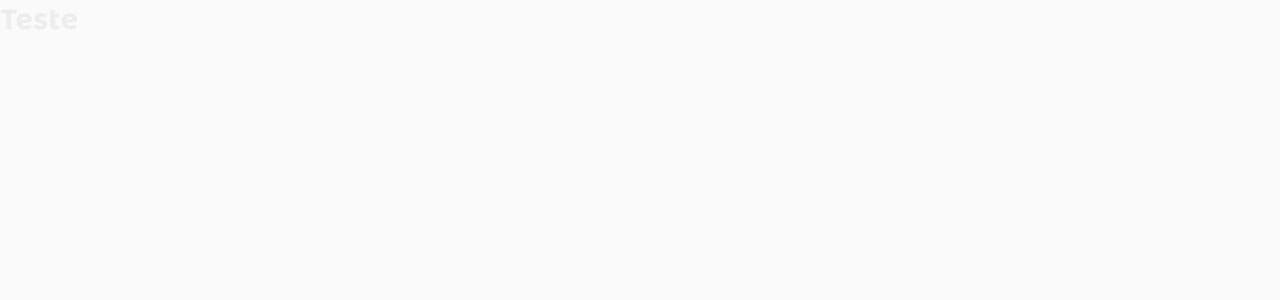
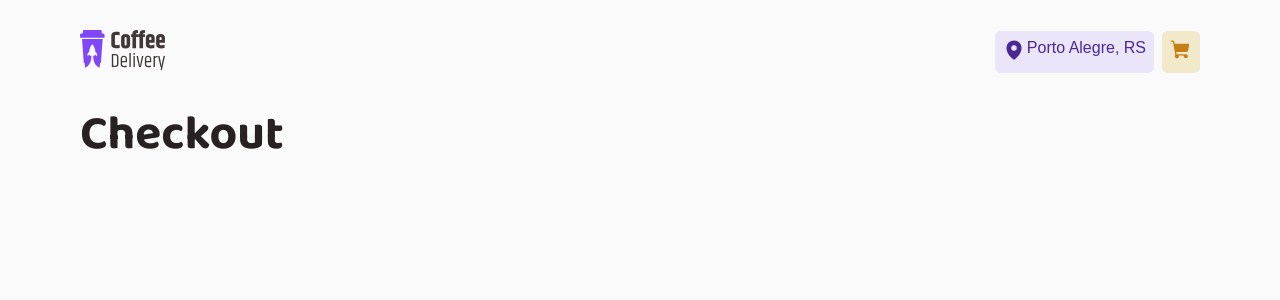
Before and after one commit to dandevweb/coffee-delivery-react, a React (Vite) app: page /checkout in a window 1280 px wide. Shown: the top 300 px of the page. Built offline with nearby package versions, Linux system fonts and the light colour scheme.

Commit message:
Created Header component

```diff
--- a/src/App.tsx
+++ b/src/App.tsx
@@ -1,12 +1,15 @@
-import { ThemeProvider } from "styled-components";
-import { GlobalStyle } from "./styles/global";
-import { defaultTheme } from "./styles/themes/default";
+import { BrowserRouter } from 'react-router-dom'
+import { ThemeProvider } from 'styled-components'
+import { Router } from './routes'
+import { GlobalStyle } from './styles/global'
+import { defaultTheme } from './styles/themes/default'
 
 export function App() {
-
   return (
     <ThemeProvider theme={defaultTheme}>
-      <h1>Teste</h1>
+      <BrowserRouter>
+        <Router />
+      </BrowserRouter>
       <GlobalStyle />
     </ThemeProvider>
   )
--- /dev/null
+++ b/src/components/Header/index.tsx
@@ -0,0 +1,27 @@
+import { CartButton, LocationButton, NavContainer } from './styles'
+import logo from '../../assets/coffee-logo.svg'
+import { NavLink } from 'react-router-dom'
+import { MapPin, ShoppingCart } from 'phosphor-react'
+
+export function Header() {
+  return (
+    <header>
+      <NavContainer>
+        <NavLink to="/">
+          <img src={logo} alt="Coffee Delivery Cup" />
+        </NavLink>
+        <div>
+          <LocationButton>
+            <MapPin size={22} weight="fill" />
+            <span>Porto Alegre, RS</span>
+          </LocationButton>
+          <NavLink to="checkout" title="Checkout">
+            <CartButton>
+              <ShoppingCart size={22} weight="fill" />
+            </CartButton>
+          </NavLink>
+        </div>
+      </NavContainer>
+    </header>
+  )
+}
--- /dev/null
+++ b/src/components/Header/styles.ts
@@ -0,0 +1,36 @@
+import styled from 'styled-components'
+
+export const NavContainer = styled.nav`
+  display: flex;
+  justify-content: space-between;
+  align-items: center;
+  height: 104px;
+
+  div {
+    display: flex;
+    gap: 0.5rem;
+  }
+`
+
+export const LocationButton = styled.button`
+  display: flex;
+  gap: 0.1rem;
+  background-color: ${(props) => props.theme['purple-100']};
+  color: ${(props) => props.theme['purple-900']};
+  padding: 0.5rem;
+  border: 0;
+`
+
+export const CartButton = styled.button`
+  background-color: ${(props) => props.theme['yellow-100']};
+  color: ${(props) => props.theme['yellow-900']};
+  padding: 0.5rem;
+  border: 0;
+  cursor: pointer;
+  transition: 0.2s;
+
+  &:hover {
+    background-color: ${(props) => props.theme['yellow-500']};
+    color: ${(props) => props.theme['yellow-100']};
+  }
+`
--- /dev/null
+++ b/src/layouts/DefaultLayout/index.tsx
@@ -0,0 +1,12 @@
+import { Outlet } from 'react-router-dom'
+import { Header } from '../../components/Header'
+import { LayoutContainer } from './styles'
+
+export function DefaultLayout() {
+  return (
+    <LayoutContainer>
+      <Header />
+      <Outlet />
+    </LayoutContainer>
+  )
+}
--- /dev/null
+++ b/src/layouts/DefaultLayout/styles.ts
@@ -0,0 +1,9 @@
+import styled from 'styled-components'
+
+export const LayoutContainer = styled.div`
+  max-width: 70rem;
+  margin: 0 auto;
+
+  display: flex;
+  flex-direction: column;
+`
--- a/src/main.tsx
+++ b/src/main.tsx
@@ -5,5 +5,5 @@ import { App } from './App'
 ReactDOM.createRoot(document.getElementById('root') as HTMLElement).render(
   <React.StrictMode>
     <App />
-  </React.StrictMode>
+  </React.StrictMode>,
 )
--- /dev/null
+++ b/src/pages/Checkout/index.tsx
@@ -0,0 +1,3 @@
+export function Checkout() {
+  return <h1>Checkout</h1>
+}
--- /dev/null
+++ b/src/pages/Home/index.tsx
@@ -0,0 +1,3 @@
+export function Home() {
+  return <h1>HOME</h1>
+}
--- /dev/null
+++ b/src/routes/index.tsx
@@ -0,0 +1,15 @@
+import { Route, Routes } from 'react-router-dom'
+import { DefaultLayout } from '../layouts/DefaultLayout'
+import { Checkout } from '../pages/Checkout'
+import { Home } from '../pages/Home'
+
+export function Router() {
+  return (
+    <Routes>
+      <Route path="/" element={<DefaultLayout />}>
+        <Route path="/" element={<Home />} />
+        <Route path="/checkout" element={<Checkout />} />
+      </Route>
+    </Routes>
+  )
+}
--- a/src/styles/global.ts
+++ b/src/styles/global.ts
@@ -16,6 +16,12 @@ export const GlobalStyle = createGlobalStyle`
     h1, h2, h3, h4, h5, h6 {
         font-family: 'Baloo 2', cursive;
         line-height: 130%;
+        color: ${(props) => props.theme['gray-800']};
+    }
+
+    h1 {
+        color: ${(props) => props.theme['gray-900']};
+        font-size: 3rem;
     }
 
     body, input, textarea, button {
@@ -23,4 +29,8 @@ export const GlobalStyle = createGlobalStyle`
         font-weight: 400;
         font-size: 1rem;
     }
+
+    button {
+        border-radius: 6px;
+    }
 `
```
Also changed, not shown: package.json (+6 -1 lines), .eslintrc.json (added), 1 other file (tests, documents, lock files or other folders).
